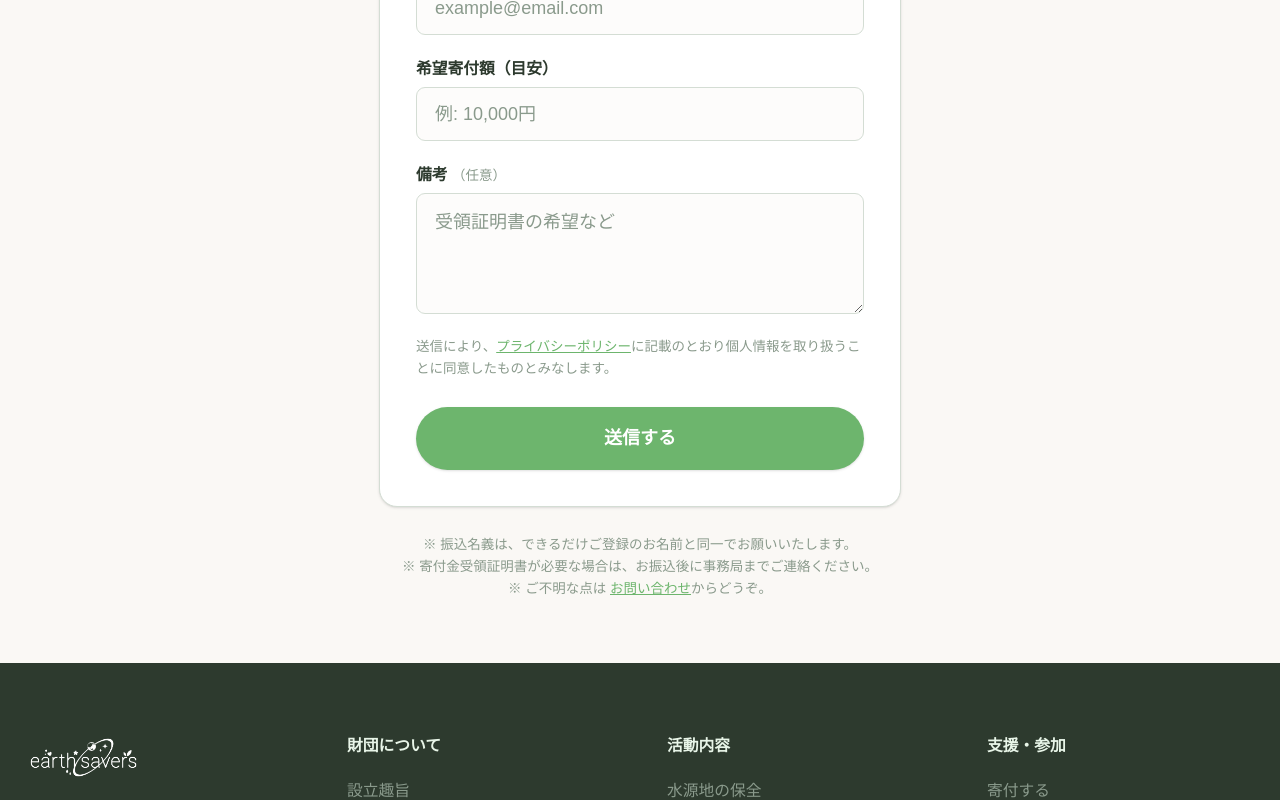
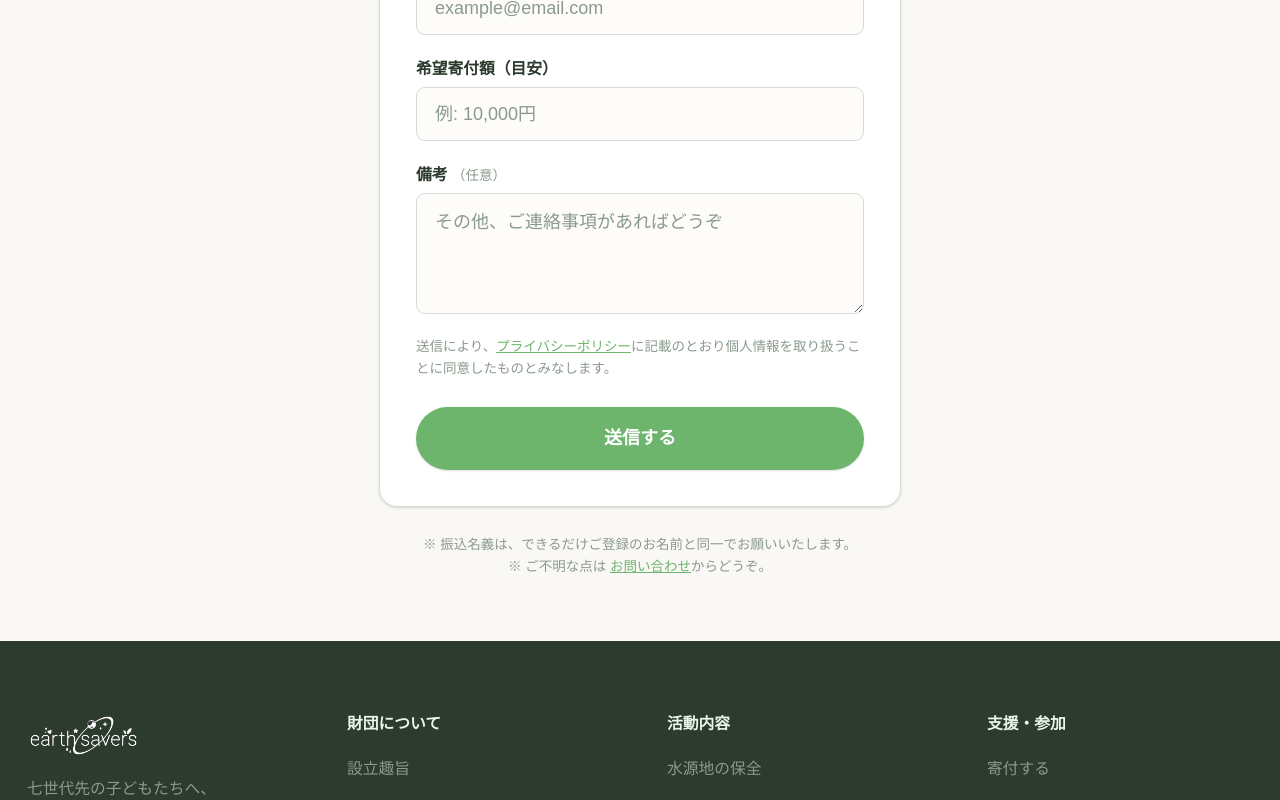
Before and after one commit to haitakamak-cmyk/earth-savers-web, a Next.js app: page /join/bank-donation in a window 1280 px wide. Shown: the part 680-1480 px from the top of the page. Built offline with nearby package versions, Linux system fonts and the light colour scheme; a web font is replaced by a local one.

Commit message:
chore: earth-savers-web の未コミット変更をまとめて反映

```diff
--- a/src/app/api/contact/route.ts
+++ b/src/app/api/contact/route.ts
@@ -169,7 +169,6 @@ export async function POST(req: NextRequest) {
   const bankFooter =
     process.env.BANK_DONATION_REPLY_FOOTER?.trim() ||
     `※ 振込名義は、できるだけご登録のお名前と同一でお願いいたします。
-※ 寄付金受領証明書が必要な場合は、お振込後に事務局までご連絡ください。
 
 ---
 ご不明な点は、本メールにそのままご返信いただくか、
--- a/src/app/join/bank-donation/BankDonationForm.tsx
+++ b/src/app/join/bank-donation/BankDonationForm.tsx
@@ -184,7 +184,7 @@ export function BankDonationForm() {
           name="note"
           rows={3}
           maxLength={500}
-          placeholder="受領証明書の希望など"
+          placeholder="その他、ご連絡事項があればどうぞ"
           className="rounded-lg border border-border bg-ivory/40 px-4 py-3 text-text-primary placeholder:text-text-muted focus:border-wakakusa focus:outline-none"
         />
       </div>
--- a/src/app/join/bank-donation/page.tsx
+++ b/src/app/join/bank-donation/page.tsx
@@ -41,8 +41,6 @@ export default function BankDonationPage() {
           <p className="mt-6 text-center text-xs leading-relaxed text-text-muted">
             ※ 振込名義は、できるだけご登録のお名前と同一でお願いいたします。
             <br />
-            ※ 寄付金受領証明書が必要な場合は、お振込後に事務局までご連絡ください。
-            <br />
             ※ ご不明な点は{" "}
             <Link
               href="/contact"
--- a/src/lib/security.ts
+++ b/src/lib/security.ts
@@ -12,7 +12,9 @@ export async function validateRequestOrigin() {
 
   // In production, we should compare against the actual site URL.
   // In development, localhost is usually fine.
-  const siteUrl = process.env.SITE_URL || (host ? `http://${host}` : "");
+  // http/https 両方を候補に入れる
+  const siteUrlHttp = process.env.SITE_URL || (host ? `http://${host}` : "");
+  const siteUrlHttps = siteUrlHttp.replace(/^http:\/\//, "https://");
 
   if (!origin && !referer) {
     return false;
@@ -24,7 +26,11 @@ export async function validateRequestOrigin() {
     return false;
   }
 
-  // Basic check: starts with the same origin
-  // Note: For more robust check, parse and compare the actual domain
-  return requestOrigin.startsWith(siteUrl) || requestOrigin.includes("localhost") || requestOrigin.includes("127.0.0.1");
+  // Basic check: starts with the same origin (http or https)
+  return (
+    requestOrigin.startsWith(siteUrlHttp) ||
+    requestOrigin.startsWith(siteUrlHttps) ||
+    requestOrigin.includes("localhost") ||
+    requestOrigin.includes("127.0.0.1")
+  );
 }
```
